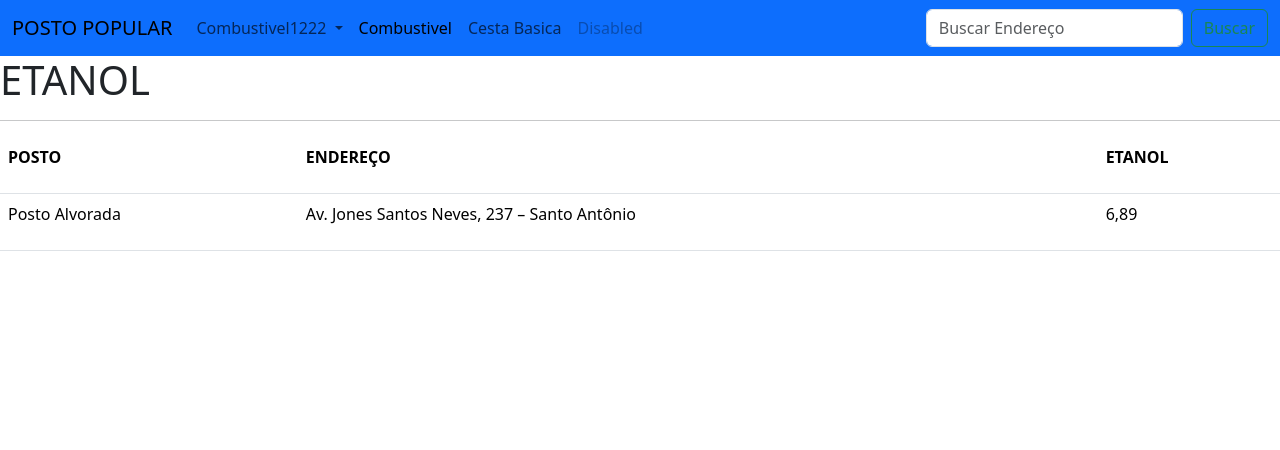
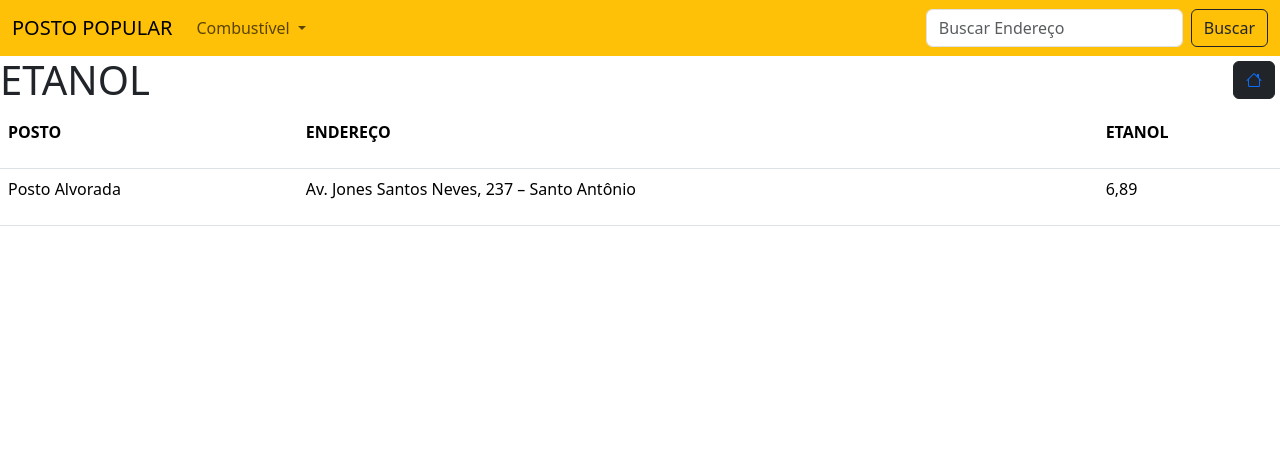
Before and after one commit to Gabriel-Louzada/OfertasExpress, a FastAPI app: page /combustivel/combustivel_etanol in a window 1280 px wide. Shown: the top 450 px of the page. Run offline with FastAPI, Linux system fonts and the light colour scheme.

Commit message:
alteração de rota botaão homepage. Alterado navbar(cor, botão de pesquisa e feito limpeza do cód.)

```diff
--- a/main.py
+++ b/main.py
@@ -1,4 +1,5 @@
 from fastapi import FastAPI
+from fastapi.staticfiles import StaticFiles
 from repo.combustivel_posto_repo import criar_tabela_combustivel_posto
 from repo.combustivel_repo import criar_tabela_combustivel
 from repo.posto_repo import criar_tabela_posto
@@ -11,12 +12,14 @@ criar_tabela_combustivel()
 criar_tabela_combustivel_posto()
 
 app = FastAPI()
+
+app.mount(path="/static", app=StaticFiles(directory="static"), name="static")
+
 app.include_router(main_router.router)
 app.include_router(combustivel_router.router)
 
 print("Tudo certo no MAIN")
 
-
 if __name__ == "__main__":
     import uvicorn
-    uvicorn.run(app, host="127.0.0.1", port=8001 )
+    uvicorn.run(app, host="127.0.0.1",port=8001)
--- a/static/css/index.css
+++ b/static/css/index.css
@@ -0,0 +1,21 @@
+#navigation .dropdown-menu {
+    background-color: #6c757d !important; /* Background cinza */
+  }
+
+  #navigation .dropdown-menu .dropdown-item {
+    color: #ffffff !important; /* Texto branco */
+  }
+
+  #navigation .dropdown-menu .dropdown-item:hover {
+    background-color: #5a6268 !important; /* Cinza escuro ao passar o mouse */
+    color: #ffffff !important; /* Mantém o texto branco */
+  }
+
+  /* Botao home */
+
+ #homebutton {
+    margin-top: 5px;
+    margin-right: 5px;
+  }
+
+  /* Digite o endereço */
--- a/templates/base.html
+++ b/templates/base.html
@@ -7,6 +7,7 @@
   <title>{% block titulo %}{% endblock %}</title>
   <link href="https://cdn.jsdelivr.net/npm/bootstrap@5.3.3/dist/css/bootstrap.min.css" rel="stylesheet">
   <link rel="stylesheet" href="https://cdn.jsdelivr.net/npm/bootstrap-icons@1.11.3/font/bootstrap-icons.min.css">
+  <link rel="stylesheet" href="../static/css/index.css">
 </head>
 <body>
   {% include "nav.html" %}
--- a/templates/combustivel/combustivel_etanol.html
+++ b/templates/combustivel/combustivel_etanol.html
@@ -2,8 +2,15 @@
 
 {% block conteudo %}
 <article>
-  <h1>ETANOL</h1>
-  <hr>
+  <header class="d-flex justify-content-between">
+    <div>
+      <h1>ETANOL</h1>
+    </div>
+    <div>
+      <button id="homebutton" type="button" class="btn btn-dark"><a href="/"><i class="bi bi-house"></i></a>
+      </button>
+    </div>
+  </header>
   <div>
     <table class="table">
       <tr>
--- a/templates/combustivel/combustivel_gas_adtivada.html
+++ b/templates/combustivel/combustivel_gas_adtivada.html
@@ -4,10 +4,10 @@
 <article class="container-fluid mt-3">
   <header class="d-flex justify-content-between">
     <div>
-      <h1>Gasolina Adivada</h1>
+      <h1>GASOLINA ADITIVADA</h1>
     </div>
     <div>
-      <button type="button" class="btn btn-dark"><a href=""><i class="bi bi-house"></i></a>
+      <button id="homebutton" type="button" class="btn btn-dark"><a href="/"><i class="bi bi-house"></i></a>
       </button>
     </div>
   </header>
--- a/templates/combustivel/combustivel_gas_comum.html
+++ b/templates/combustivel/combustivel_gas_comum.html
@@ -4,10 +4,10 @@
 <article class="container-fluid mt-3">
   <header class="d-flex justify-content-between">
     <div>
-      <h1>Gasolina Comum</h1>
+      <h1>GASOLINA COMUM</h1>
     </div>
     <div>
-      <button type="button" class="btn btn-dark"><a href="index.html"><i class="bi bi-house"></i></a>
+      <button id="homebutton" type="button" class="btn btn-dark"><a href="/"><i class="bi bi-house"></i></a>
       </button>
     </div>
   </header>
--- a/templates/nav.html
+++ b/templates/nav.html
@@ -1,37 +1,43 @@
-<nav class="navbar navbar-expand-lg bg-primary">
+<nav class="navbar navbar-expand-lg bg-warning">
   <div class="container-fluid">
     <a class="navbar-brand" href="index.html">POSTO POPULAR</a>
-      <button class="navbar-toggler" type="button" data-bs-toggle="collapse" data-bs-target="#navbarSupportedContent"
-        aria-controls="navbarSupportedContent" aria-expanded="false" aria-label="Toggle navigation">
+    <button
+      class="navbar-toggler"
+      type="button"
+      data-bs-toggle="collapse"
+      data-bs-target="#navbarSupportedContent"
+      aria-controls="navbarSupportedContent"
+      aria-expanded="false"
+      aria-label="Toggle navigation">
       <span class="navbar-toggler-icon"></span>
     </button>
     <div class="collapse navbar-collapse" id="navbarSupportedContent">
-        <ul class="navbar-nav me-auto mb-2 mb-lg-0">
-          <li class="nav-item">
+      <ul id="navigation" class="navbar-nav me-auto mb-2 mb-lg-0">
         <li class="nav-item dropdown">
-            <a class="nav-link dropdown-toggle" href="#" role="button" data-bs-toggle="dropdown" aria-expanded="false">
-              Combustivel1222
+          <a
+            class="nav-link dropdown-toggle"
+            href="#"
+            role="button"
+            data-bs-toggle="dropdown"
+            aria-expanded="false">
+            Combustível
           </a>
           <ul class="dropdown-menu">
-              <li><a class="dropdown-item" href="\combustivel\gasolina_comum">Gasolina Comum</a></li>
-              <li><a class="dropdown-item" href="\combustivel\gasolina_adtivada">Gasolina Aditivada</a></li>
-              <li><a class="dropdown-item" href="\combustivel\combustivel_etanol">Etanol</a></li>
-              <li><a class="dropdown-item" href="\combustivel\combustivel_diesels10">Diesel S10</a></li>
-              <li><a class="dropdown-item" href="\combustivel\combustivel_diesels500">Diesel S500</a></li>
+            <li><a class="dropdown-item" href="/combustivel/gasolina_comum">Gasolina Comum</a></li>
+            <li><a class="dropdown-item" href="/combustivel/gasolina_adtivada">Gasolina Aditivada</a></li>
+            <li><a class="dropdown-item" href="/combustivel/combustivel_etanol">Etanol</a></li>
+            <li><a class="dropdown-item" href="/combustivel/combustivel_diesels10">Diesel S10</a></li>
+            <li><a class="dropdown-item" href="/combustivel/combustivel_diesels500">Diesel S500</a></li>
           </ul>
-          </li>
-          <a class="nav-link active" aria-current="page" href="/combustivel.html">Combustivel</a>
-          </li>
-          <li class="nav-item">
-            <a class="nav-link" href="/cestabasica.html">Cesta Basica</a>
-          </li>
-          <li class="nav-item">
-            <a class="nav-link disabled" aria-disabled="true">Disabled</a>
         </li>
       </ul>
       <form class="d-flex" role="search">
-          <input class="form-control me-2" type="search" placeholder="Buscar Endereço" aria-label="Search">
-          <button class="btn btn-outline-success" type="submit">Buscar</button>
+        <input
+          class="form-control me-2"
+          type="search"
+          placeholder="Buscar Endereço"
+          aria-label="Search">
+        <button class="btn btn-outline-dark" type="submit">Buscar</button>
       </form>
     </div>
   </div>
```
Also changed, not shown: templates/combustivel/combustivel_diesels10.html (+9 -2 lines), templates/combustivel/combustivel_diesels500.html (+9 -2 lines). Lines whose indentation alone changed are shown as unchanged.
